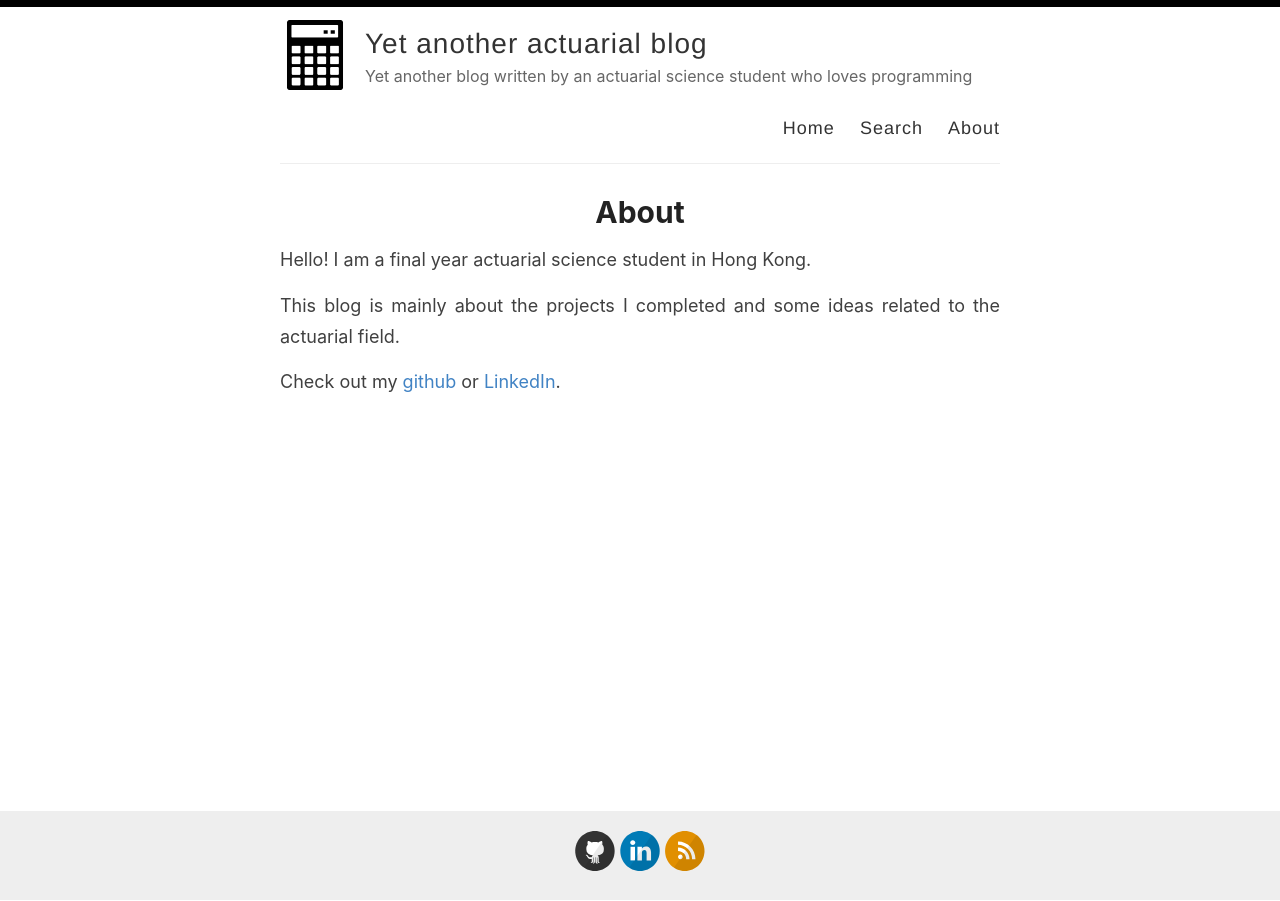
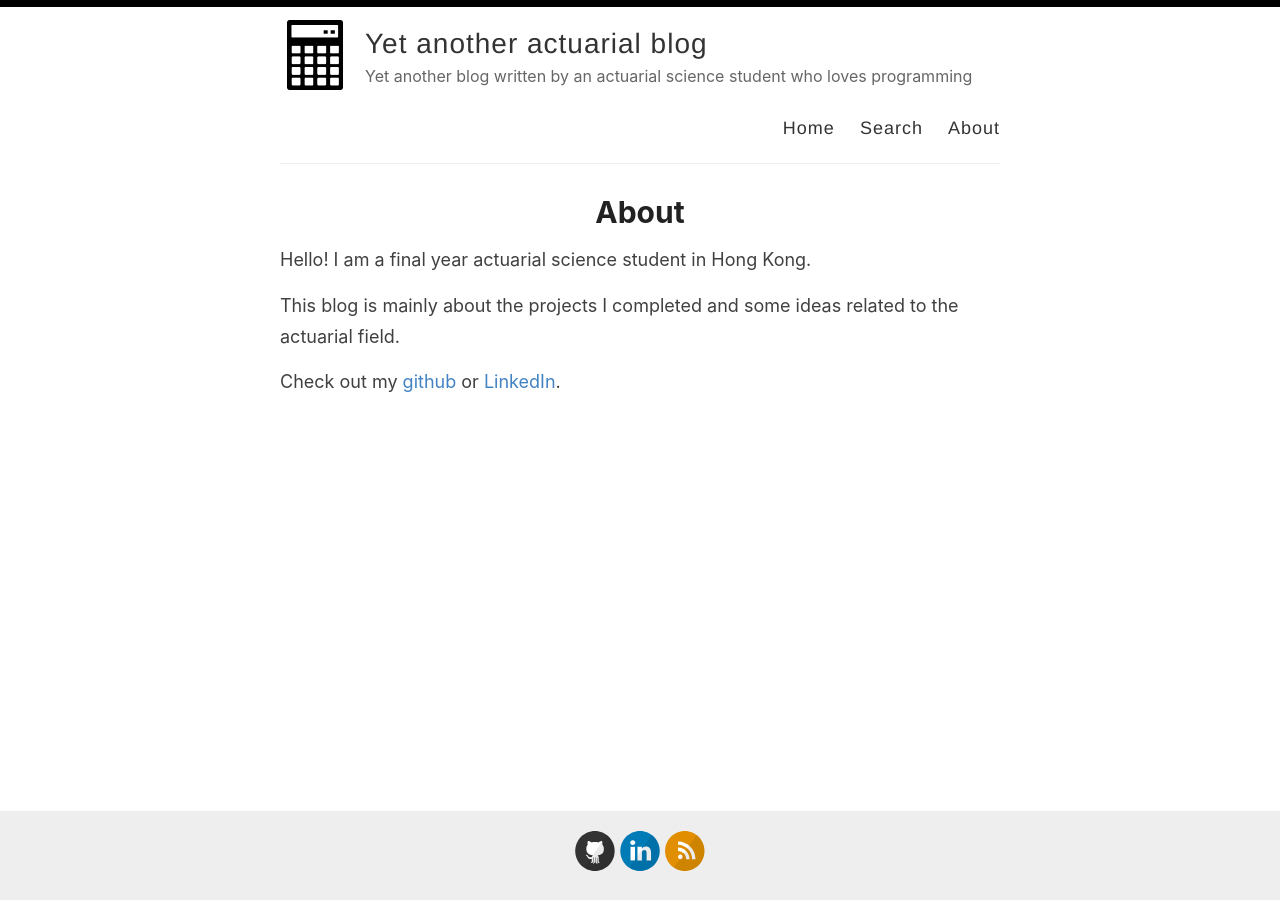
Before and after one commit to actuarialcat/actuarialcat.github.io, a Jekyll site: the page built from _pages/about.md, in a window 1280 px wide. Built offline with Jekyll 4.4.1, drawn with Linux system fonts in a browser that asks for light colours.

Commit message:
Remove justification

```diff
--- a/assets/style.scss
+++ b/assets/style.scss
@@ -704,11 +704,10 @@ Modules - reusable parts of our design
   border-radius: 50px;
   color: #fff;
 }
-
-.entry p {
-  text-align: justify;
-  text-justify: inter-word;
-}
+/*.entry p {
+    text-align: justify;
+    text-justify: inter-word;
+}*/
 
 .pagination a, .pagination span {
   padding: 7px 18px;
```
